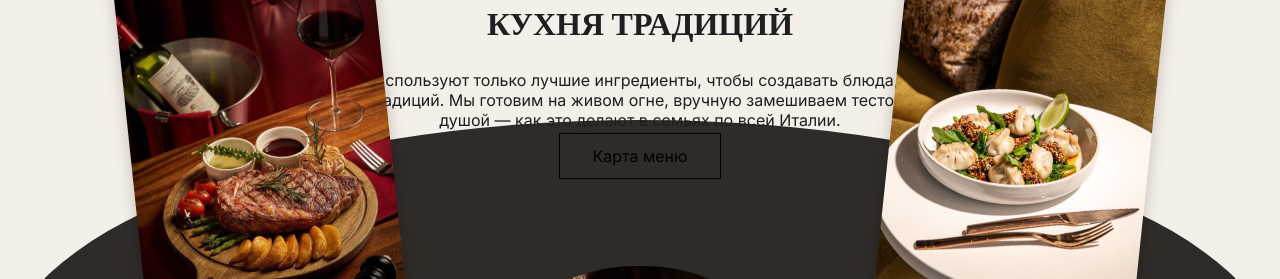
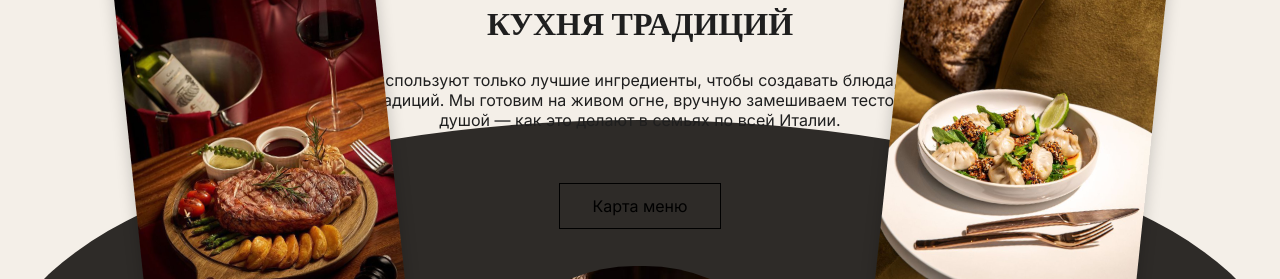
Before and after one commit to VladlenaCravcenco/laROMA, a plain HTML site: page index.html in a window 1280 px wide. Shown: the part 2580-2859 px from the top of the page. Drawn offline with nearby package versions, Linux system fonts and the light colour scheme.

Commit message:
Update style.css

```diff
--- a/style.css
+++ b/style.css
@@ -275,6 +275,10 @@ input, textarea {
   margin: 100px auto;
   position: relative;
   z-index: 1;
+}
+
+.menu-content a{
+  top: 50px;
 }
 .menu-photo {
   width: 350px;
```
